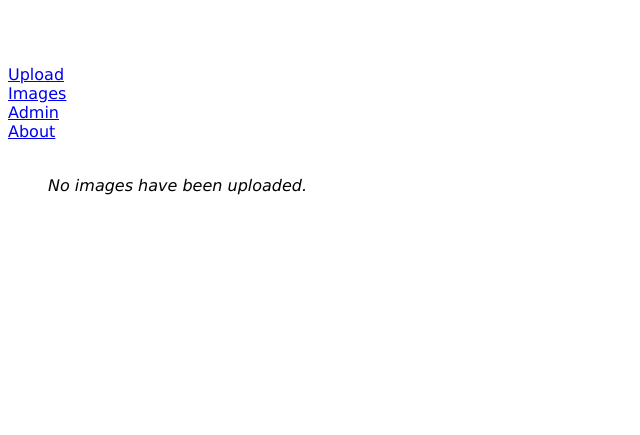
After one commit to jeffsp/javelina, a Flask app: template ui/javelina/templates/images.html in a window 1280 px wide. The commit adds this page. Shown: the top 435 px of the page, without its empty margins (0-640 px from the left). Run offline with Flask 2, Linux system fonts and the light colour scheme; the template is opened without the code that fills it, so the values that code supplies are empty.

Commit message:
reorg structure slightly

```diff
--- a/ui/javelina/templates/about.html
+++ b/ui/javelina/templates/about.html
@@ -1,7 +1,9 @@
 {% extends "layout.html" %}
 {% block body %}
 
-About
+<br>
+<br>
+About...
 
 {% endblock %}
 
--- a/ui/javelina/templates/admin.html
+++ b/ui/javelina/templates/admin.html
@@ -1,7 +1,9 @@
 {% extends "layout.html" %}
 {% block body %}
 
-Admin
+<br>
+<br>
+Admin...
 
 {% endblock %}
 
--- /dev/null
+++ b/ui/javelina/templates/images.html
@@ -0,0 +1,17 @@
+{% extends "layout.html" %}
+{% block body %}
+
+<br>
+<ul class=images>
+{% for img in images %}
+    <a href="/image/{{ img }}">
+    <img src="/static/images/resized/{{ img }}" width="300" title="{{ img }}">
+    </a>
+{% else %}
+    <em>No images have been uploaded.</em>
+{% endfor %}
+</ul>
+
+{% endblock %}
+
+{# vim: set syntax=jinja : #}
--- a/ui/javelina/templates/layout.html
+++ b/ui/javelina/templates/layout.html
@@ -7,13 +7,13 @@
 <br>
 <br>
 <br>
-<a href="{{ url_for('search') }}">search</a>
+<a href="{{ url_for('search') }}">Upload</a>
 <br>
-<a href="{{ url_for('db') }}">db</a>
+<a href="{{ url_for('images') }}">Images</a>
 <br>
-<a href="{{ url_for('admin') }}">admin</a>
+<a href="{{ url_for('admin') }}">Admin</a>
 <br>
-<a href="{{ url_for('about') }}">about</a>
+<a href="{{ url_for('about') }}">About</a>
 <br>
 
 {% for message in get_flashed_messages() %}
```
Also changed, not shown: ui/javelina/templates/db.html (deleted, +0 -21 lines).
